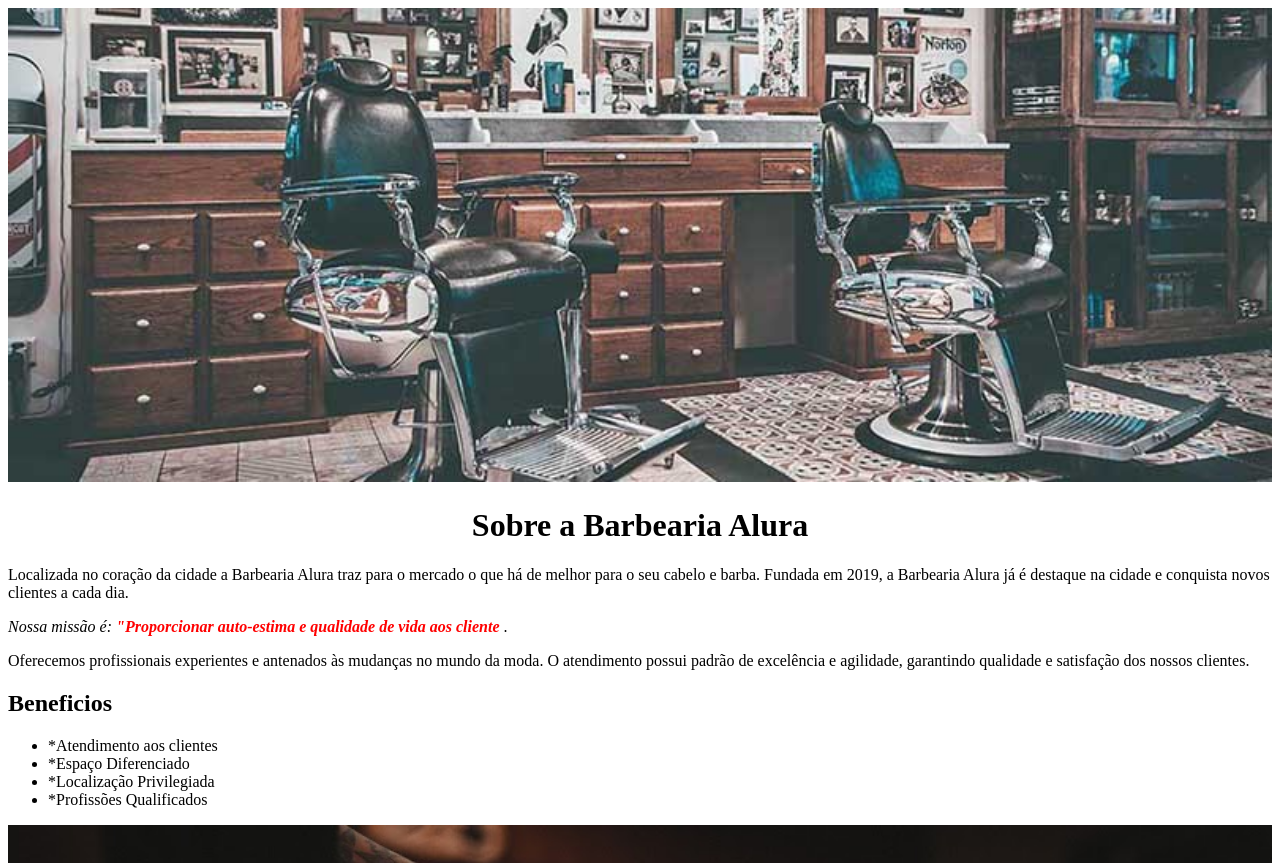
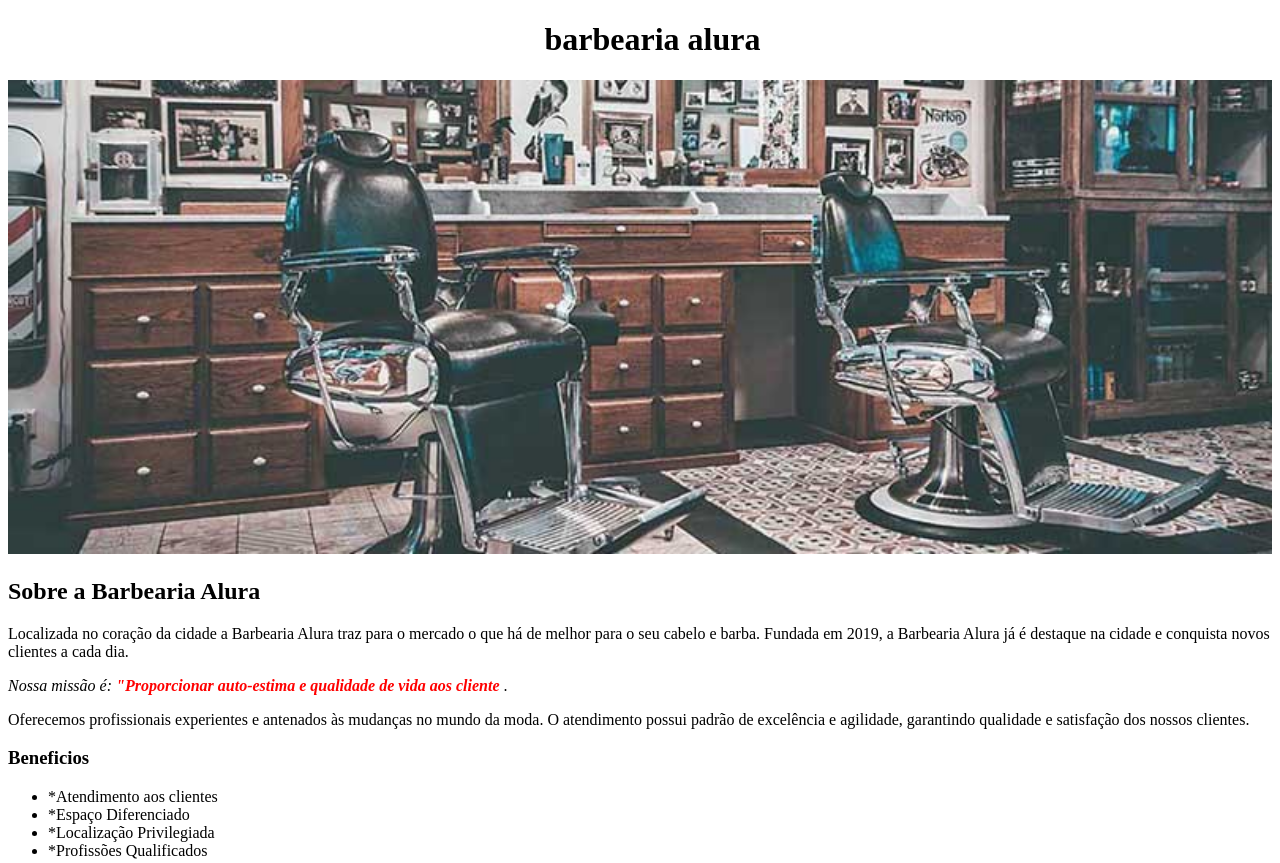
Before and after one commit to Emilybr67x/primeiro-repositorio, a plain HTML site: page index.html in a window 1280 px wide. Shown: the top 863 px of the page. Drawn offline with Linux system fonts and the light colour scheme.

Commit message:
aula6 06/11

```diff
--- a/index.html
+++ b/index.html
@@ -11,11 +11,15 @@
 
 <body>
 
+<header>
+      <h1 class="titulo-principal">  barbearia alura </h1>
+</header>
+
     <img src="img/banner (1).jpg" alt="Banner da Barbearia">
 
     <div class="aprensentacao">
 
-        <h1> Sobre a Barbearia Alura</h1>
+        <h2> Sobre a Barbearia Alura</h2>
 
         <p>Localizada no coração da cidade a Barbearia Alura traz para o mercado o que há de melhor para o seu cabelo e barba. Fundada em 2019, a Barbearia Alura já é destaque na cidade e conquista novos clientes a cada dia.</p>
 
@@ -27,7 +31,7 @@
 
     <div class="beneficios">
 
-        <h2>Beneficios</h2>
+        <h3>Beneficios</h3>
 
         <ul>
             <li class="itens"> *Atendimento aos clientes </li>
--- a/style.css
+++ b/style.css
@@ -1,5 +1,13 @@
 body {
 
+}
+
+h1{
+    color: #000;;
+}
+
+.titulo-principal{
+    padding-left: 25px;
 }
 
 img {
```
